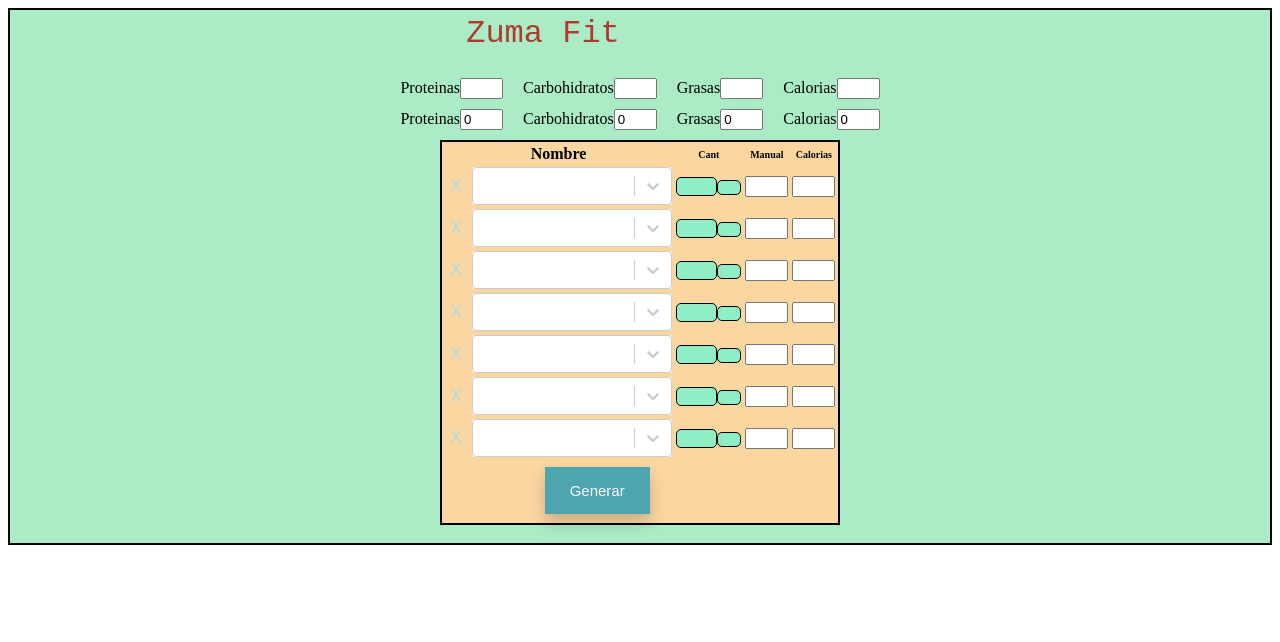
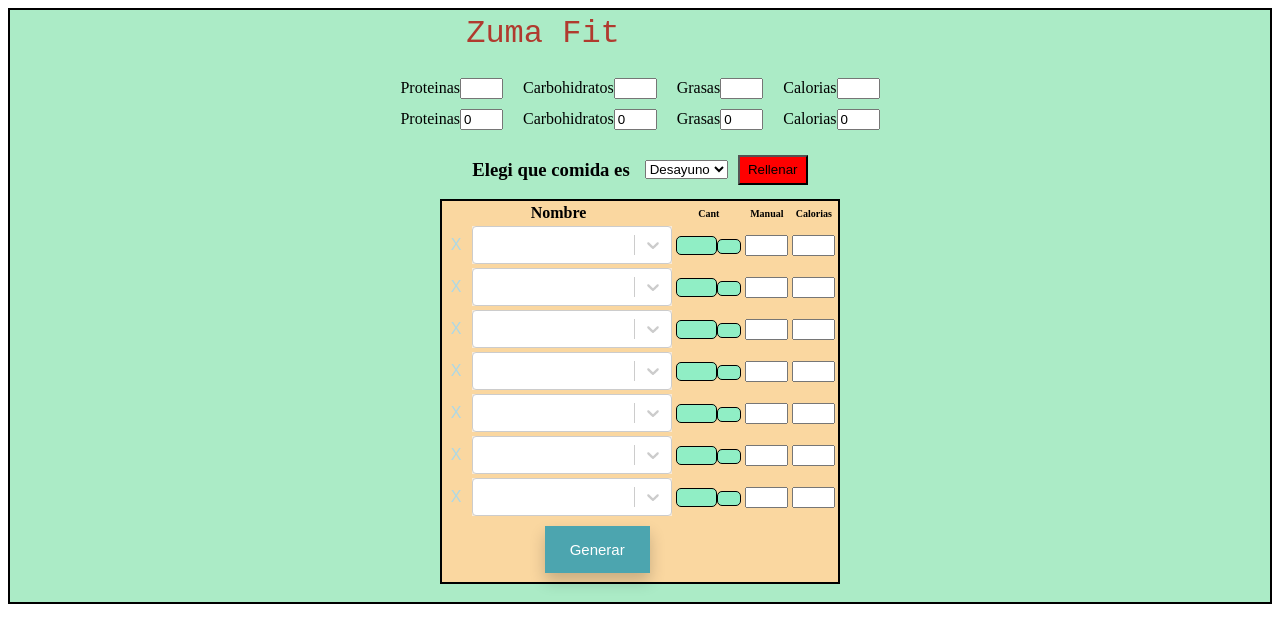
Before and after one commit to claauzuma/frontFood, a React (Vite) app: page / in a window 1280 px wide. Shown: the top 642 px of the page. Built offline with nearby package versions, Linux system fonts and the light colour scheme; no server answers.

Commit message:
Agregando cartel si se repite algun alimento seleccionado

```diff
--- a/src/Calorias/Calorias.jsx
+++ b/src/Calorias/Calorias.jsx
@@ -1,5 +1,6 @@
 import React, { useEffect } from 'react'
 import { useState  } from 'react';
+
 
 const Calorias = (props) => {
   const { proteinas, carbohidratos, grasas, setProteinas, setCarbohidratos, setGrasas, calorias, setCalorias,tipo } = props;
--- /dev/null
+++ b/src/Relleno/Relleno.css
@@ -0,0 +1,19 @@
+.titulo {
+
+    margin-right: 15px; /* Agrega un margen a la derecha del título */
+}
+
+.cuadro {
+    display: flex;
+    align-items: center; /* Centra verticalmente los elementos dentro de .cuadro */
+    justify-content: center; /* Centra horizontalmente los elementos dentro de .cuadro */
+}
+
+.botonCuadro {
+    background-color: red;
+    height: 30px;
+    width: 70px;
+    margin-left: 10px; /* Margen izquierdo automático, lo que empujará el botón hacia la derecha */
+
+
+}
--- /dev/null
+++ b/src/Relleno/Relleno.jsx
@@ -0,0 +1,28 @@
+import React from 'react'
+import './Relleno.css'
+
+const Relleno = () => {
+  return (
+    <>
+    <div className='cuadro'>
+
+    <h3 className='titulo'>Elegi que comida es</h3>
+
+<select>
+    <option value="opcion1">Desayuno</option>
+    <option value="opcion2">Almuerzo</option>
+    <option value="opcion3">Merienda</option>
+    <option value="opcion3">Cena</option>
+</select>
+
+    <button className='botonCuadro'>Rellenar</button>
+
+    </div>
+
+
+    </>
+
+  )
+}
+
+export default Relleno
--- a/src/TablaAlimentos.jsx
+++ b/src/TablaAlimentos.jsx
@@ -4,6 +4,7 @@ import './tablaAlimentos.css';
 import Select from 'react-select';
 import Calorias from './Calorias/Calorias';
 import Modal from 'react-modal';
+import Relleno from './Relleno/Relleno';
 
 Modal.setAppElement('#root');
 
@@ -14,18 +15,34 @@ function TablaAlimentos() {
     const [showModal, setShowModal] = useState(false);
 
     const [showModal2, setShowModal2] = useState(false);
+    const [showExcedenCaloriasFaltanProtes, setExcedenCaloriasFaltanProtes] = useState(false);
+    const [showExcedenCaloriasFaltanCarbos, setExcedenCaloriasFaltanCarbos] = useState(false);
+    const [showExcedenCaloriasFaltanGrasas, setExcedenCaloriasFaltanGrasas] = useState(false);
+    const [showFaltanProteinas, setFaltanProteinas] = useState(false);
+    const [showFaltanCarbohidratos, setFaltanCarbohidratos] = useState(false);
+    const [showFaltanGrasas, setFaltanGrasas] = useState(false);
 
-    const handleEvent = (calorias, caloriasTotales) => {
 
-        if (calorias == caloriasTotales) {
-            console.log("Las calorias son iguales")
-            setShowModal(true);
 
-        }
-        else {
+    const handleEvent = (calorias, caloriasTotales,proteinas,prTotales,ch,chTotales,gr,grasasTotales) => {
+        console.log("Las calorias son" + calorias)
+        console.log("Las calorias son" + caloriasTotales)
+        console.log(calorias-caloriasTotales)
+        let diferenciaCalorica = caloriasTotales - calorias
+        let diferenciaProteica =  proteinas - prTotales
+        let diferenciaCarbos = ch - chTotales
+        let diferenciaGrasas = gr - grasasTotales
+
+        console.log("La diferencia calorica es de " + diferenciaCalorica)
+        console.log(diferenciaCalorica > 10)
+
+        if (diferenciaCalorica > 10) {
+
+            console.log("Las calorias estan mal")
             setShowModal2(true)
 
         }
+
         // Lógica para verificar si se debe mostrar la ventana modal
         // Aquí puedes agregar tu lógica específica
 
@@ -304,16 +321,13 @@ function TablaAlimentos() {
         console.log("Holaaa que onda?")
         console.log(calorias);
         console.log(totalCals);
-        handleEvent(calorias, totalCals);
+        handleEvent(calorias, totalCals, proteinas,totalPr, carbohidratos,totalCh,grasas,totalGr);
 
 
 
     };
 
-    const handleSeleccionarAlimento = (selectedOption) => {
-        handleChange(selectedOption, index, 'nombre');
-        agregarAlimento(selectedOption);
-    };
+
 
 
 
@@ -335,11 +349,14 @@ function TablaAlimentos() {
     return (
         <>
 
+
             <Calorias proteinas={proteinas} carbohidratos={carbohidratos} grasas={grasas} setProteinas={setProteinas}
                 setCarbohidratos={setCarbohidratos} setGrasas={setGrasas} calorias={calorias} setCalorias={setCalorias} tipo={"automatico"} />
 
             <Calorias proteinas={proteinasTotales} carbohidratos={carbohidratosTotales} grasas={grasasTotales} setProteinas={setProteinasTotales}
                 setCarbohidratos={setCarbohidratosTotales} setGrasas={setGrasasTotales} calorias={caloriasTotales} setCalorias={setCaloriasTotales} tipo={"normal"} />
+
+              <Relleno/>
 
             <table className='tablaAlimentos' style={{ backgroundColor: '#FAD7A0  ', border: '2px solid black' }}>
                 <thead>
```
